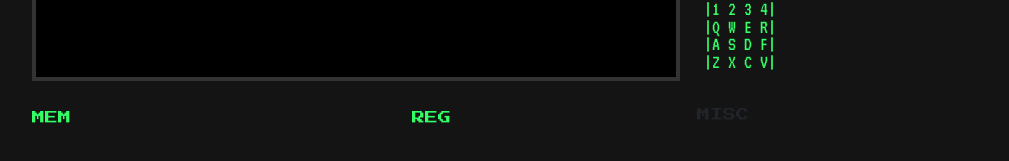
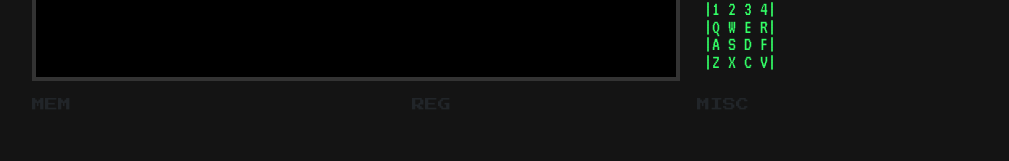
Before and after one commit to rjlee276/Chip8-EMU, a plain HTML site: page index.html in a window 1280 px wide. Shown: the part 441-602 px from the top of the page, without its empty margins (112-1121 px from the left). Drawn offline with nearby package versions, Linux system fonts and the light colour scheme.

Commit message:
initialcommit

```diff
--- a/index.html
+++ b/index.html
@@ -57,15 +57,17 @@ Beware! Some ROMS might be buggy!
 |Z X C V|</pre>
             </div>
         </div>
+        <div class="row mt-2">
+            <div class="header col-4 mb-2">MEM</div>
+            <div class="header col-4 col-lg-3 mb-2">REG</div>
+            <div class="header col-4 mb-2">MISC</div>
+        </div>
         <div class="row info mt-3">
             <div class="col-4 col-lg-4 panel1">
-                <div class="header mb-2">MEM</div>
             </div>
             <div class="col-4 col-lg-3 panel2">
-                <div class="header mb-2">REG</div>
             </div>
             <div class="col-4 col-lg-4 panel3">
-                <div class="header mb-2">MISC</div>
             </div>
         </div>
     </div>
```
